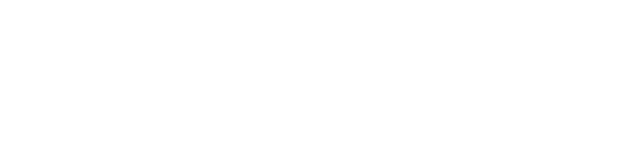
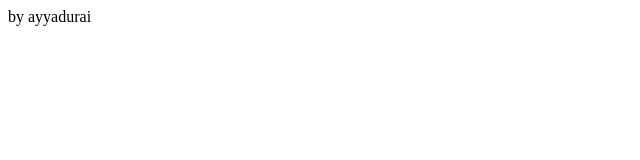
Before and after one commit to coder-ad286/First, a plain HTML site: page index.html in a window 1280 px wide. Shown: the whole page, without its empty margins (0-640 px from the left). Drawn offline with Linux system fonts and the light colour scheme.

Commit message:
by ayyadurai

```diff
--- a/index.html
+++ b/index.html
@@ -7,7 +7,9 @@
 </head>
 <body>
     <div class="container">
-
+        <section>
+            by ayyadurai
+        </section>
     </div>
 </body>
 </html>
```
